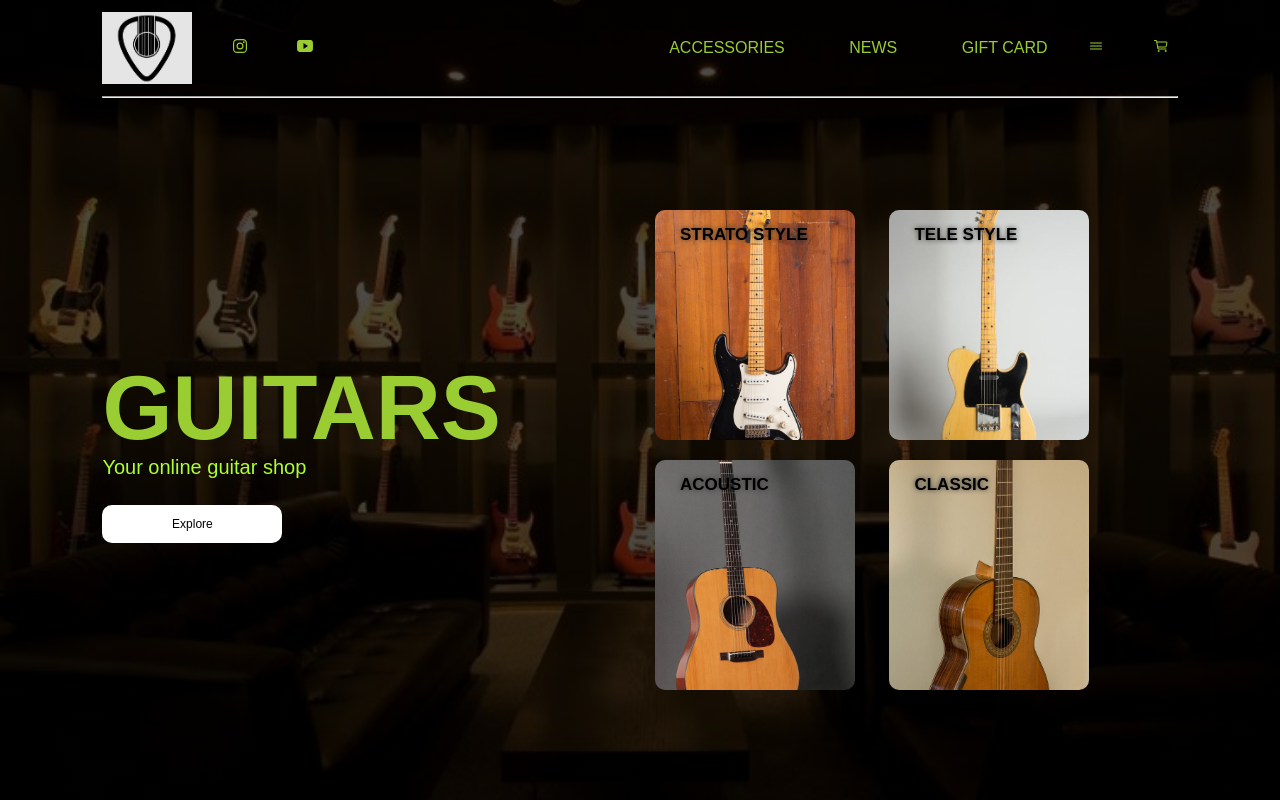
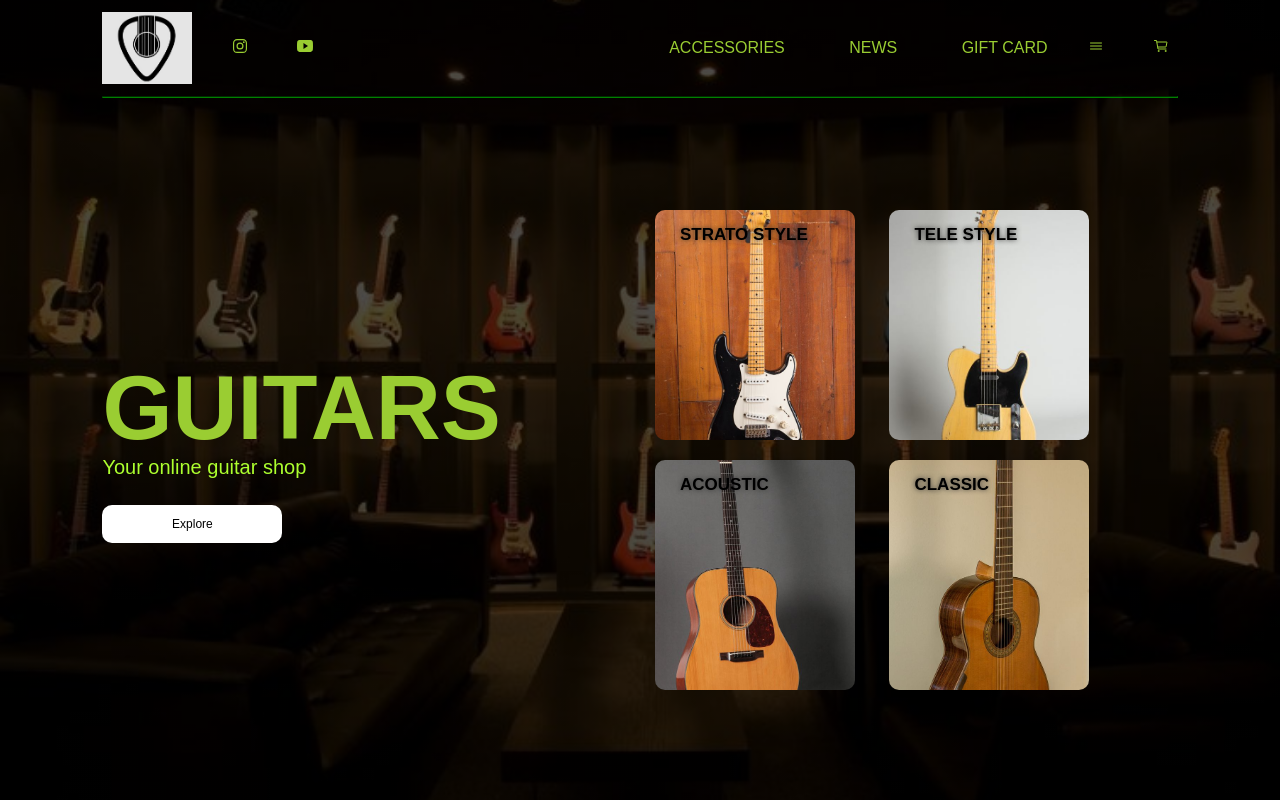
Before and after one commit to Oriente-Giuliana/Giuliana-Oriente, a plain HTML site: page index.html in a window 1280 px wide. Drawn offline with nearby package versions, Linux system fonts and the light colour scheme.

Commit message:
versione1

```diff
--- a/index.html
+++ b/index.html
@@ -1,9 +1,9 @@
 <!DOCTYPE html>
-<head>
-    <title>Giulianas website</title>
-    <link rel="stylesheet" href="style.css"/>
-</head>
-
+<html>
+    <head>
+        <title>Giulianas website</title>
+        <link rel="stylesheet" href="style.css"/>
+    </head>
 <body>
     <div class="container">
         <div class="navbar">
@@ -32,6 +32,7 @@
             </a>
 
         </div>
+
         <hr/>
 
         <div class="row">
--- a/style.css
+++ b/style.css
@@ -14,6 +14,9 @@
     padding-right: 8%;
     box-sizing: border-box;
     overflow-y:hidden ;
+}
+hr{
+    border-color:green;
 }
 .navbar{
     height: 12%;
```
